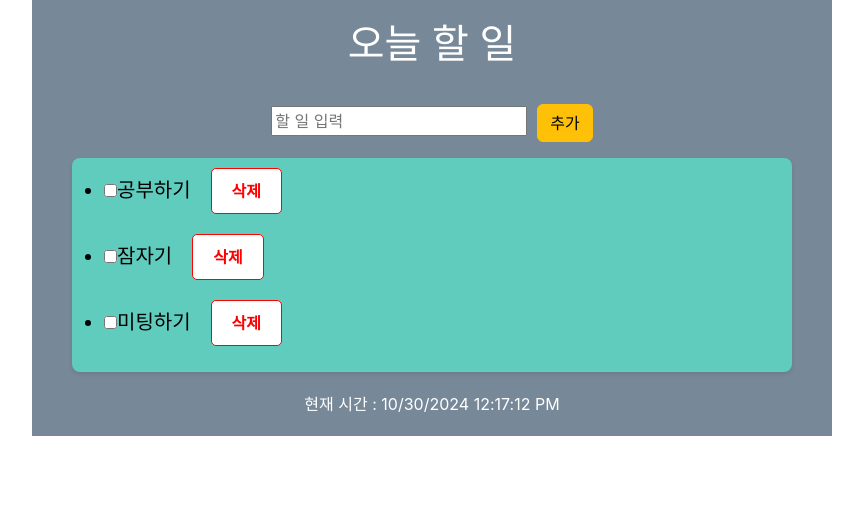
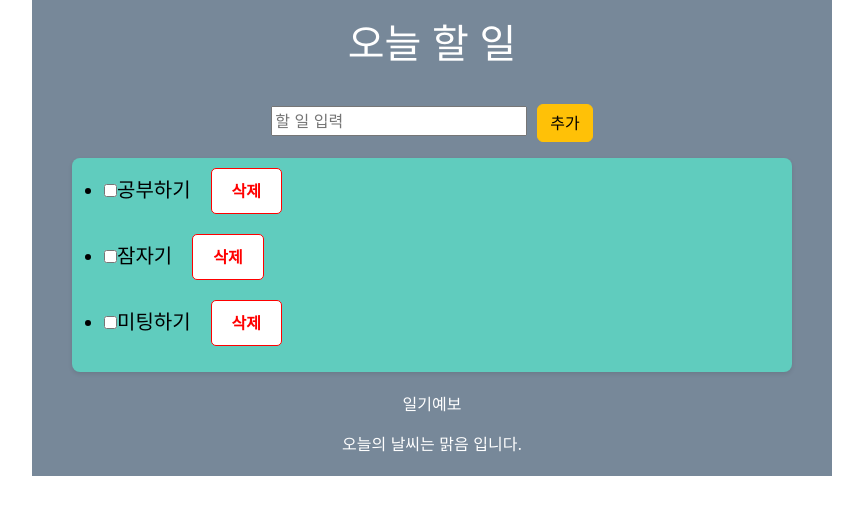
Before and after one commit to Algoruu/ReactExam, a React (Create React App) app in the folder todolist/: page / in a window 1280 px wide. Shown: the top 514 px of the page, without its empty margins (208-1071 px from the left). Built offline with nearby package versions, Linux system fonts and the light colour scheme.

Commit message:
props 사용

```diff
--- a/todolist/src/App.tsx
+++ b/todolist/src/App.tsx
@@ -3,6 +3,7 @@ import logo from './logo.svg';
 import './App.css';
 import Todolist from './Todolist';
 import Clock from './Timer';
+import MyWeather from './MyWeather';
 
 {/*
   작성자 : kny
@@ -25,7 +26,8 @@ function App() {
   return (
     <div className='container'>
       <Todolist></Todolist>
-      <Clock></Clock>
+      {/* <Clock></Clock> */}
+      <MyWeather weather="맑음">일기예보</MyWeather>
     </div>
   );
 
--- /dev/null
+++ b/todolist/src/MyWeather.tsx
@@ -0,0 +1,32 @@
+import React from "react";
+import { Component } from "react";
+
+
+interface MyProps {
+    weather : string;
+    children : React.ReactNode; //컴포넌트의 자식 요소
+}
+
+// const MyWeather : React.FC<MyProps> = ({children, weather}) => {
+
+//     return(
+//         <div>
+//             {children}<p></p>
+//             오늘의 날씨는 {weather} 입니다.
+//         </div>
+//     )
+// }
+
+class MyWeather extends Component<MyProps> {
+    render() {
+        const {children, weather} = this.props; // this는 컴포넌트를 호출한 대상 객체!!
+        return(
+            <div>
+                {children}<p></p>
+                오늘의 날씨는 {weather} 입니다.
+            </div>
+        )
+    }
+}
+
+export default MyWeather;
```
